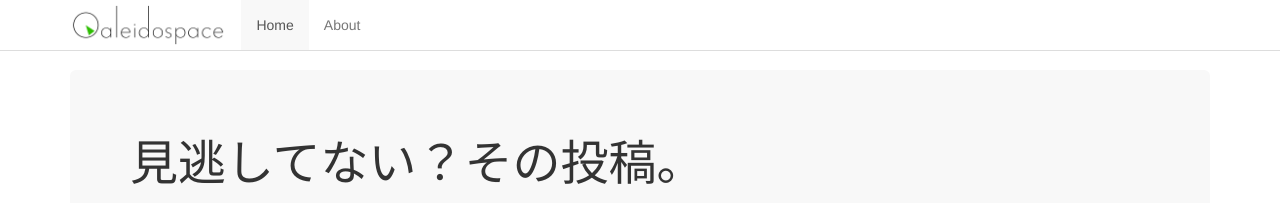
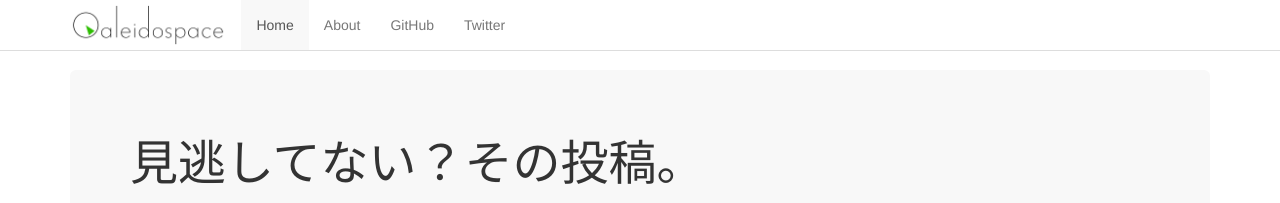
Before and after one commit to qaleidospace/qaleidospace.github.io, a Jekyll site: the page built from index.html, in a window 1280 px wide. Shown: the top 203 px of the page. Built offline with Jekyll 4.4.1, drawn with Linux system fonts in a browser that asks for light colours; nearby versions of some CDN libraries.

Commit message:
Add the links to GitHub and Twitter

```diff
--- a/_includes/nav.html
+++ b/_includes/nav.html
@@ -13,6 +13,8 @@
       <ul class="nav navbar-nav">
         {% include nav-item.html title="Home" link="/" page-url="/" %}
         {% include nav-item.html title="About" link="/about" page-url="/about.html" %}
+        {% include nav-item.html title="GitHub" link="https://github.com/qaleidospace" page-url="/github.html" %}
+        {% include nav-item.html title="Twitter" link="https://twitter.com/Qaleidospace" page-url="/twitter.html" %}
       </ul>
     </div><!--/.nav-collapse -->
   </div>
```
